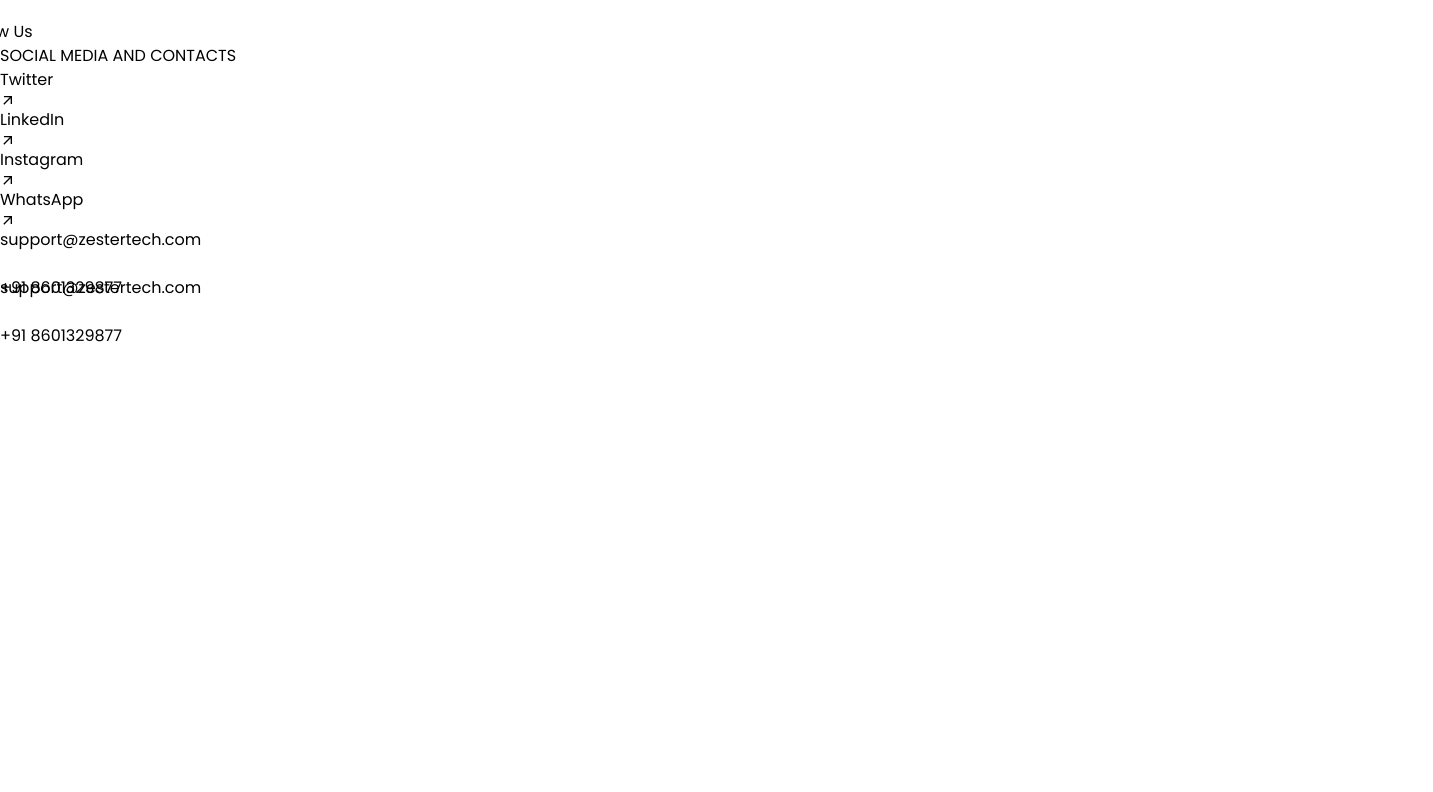
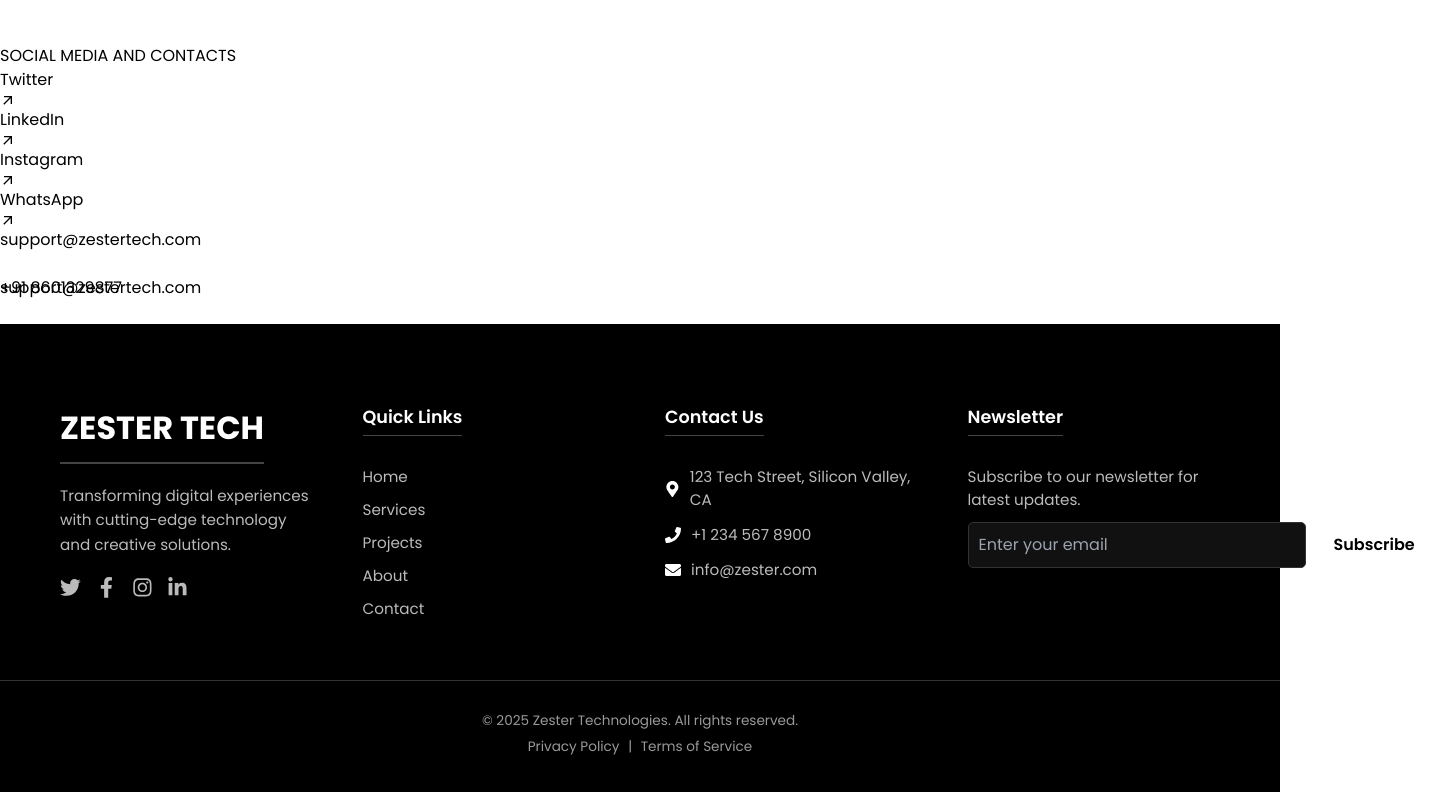
Before and after one commit to SanjeevCod3r/ZesterTech.Com, a React (Vite) app: page /about in a window 1280 px wide. Shown: the part 8377-9169 px from the top of the page, 1433 px wide, since content can reach past the window. Before the commit the page ends 8725 px from the top, so only its background shows below. Built offline with nearby package versions, Linux system fonts and the light colour scheme.

Commit message:
[Sanjeev Jaiswal] Add: Done Footer

```diff
--- /dev/null
+++ b/src/components/Footer.jsx
@@ -0,0 +1,239 @@
+import React from 'react';
+import styled from 'styled-components';
+import {
+  FaTwitter,
+  FaFacebookF,
+  FaInstagram,
+  FaLinkedinIn,
+  FaMapMarkerAlt,
+  FaPhone,
+  FaEnvelope,
+} from 'react-icons/fa';
+
+const Footer = () => {
+  return (
+    <FooterContainer>
+      <Content>
+        <Column>
+          <Logo>zester Tech</Logo>
+          <Description>
+            Transforming digital experiences with cutting-edge technology and creative solutions.
+          </Description>
+          <SocialLinks>
+            <a href="#"><FaTwitter /></a>
+            <a href="#"><FaFacebookF /></a>
+            <a href="#"><FaInstagram /></a>
+            <a href="#"><FaLinkedinIn /></a>
+          </SocialLinks>
+        </Column>
+
+        <Column>
+          <Title>Quick Links</Title>
+          <Links>
+            <a href="#home">Home</a>
+            <a href="#services">Services</a>
+            <a href="#projects">Projects</a>
+            <a href="#about">About</a>
+            <a href="#contact">Contact</a>
+          </Links>
+        </Column>
+
+        <Column>
+          <Title>Contact Us</Title>
+          <ContactInfo>
+            <div><FaMapMarkerAlt /><span>123 Tech Street, Silicon Valley, CA</span></div>
+            <div><FaPhone /><span>+1 234 567 8900</span></div>
+            <div><FaEnvelope /><span>info@zester.com</span></div>
+          </ContactInfo>
+        </Column>
+
+        <Column>
+          <Title>Newsletter</Title>
+          <Newsletter>
+            <p>Subscribe to our newsletter for latest updates.</p>
+            <form>
+              <input type="email" placeholder="Enter your email" />
+              <button type="submit">Subscribe</button>
+            </form>
+          </Newsletter>
+        </Column>
+      </Content>
+
+      <BottomBar>
+        <p>&copy; {new Date().getFullYear()} Zester Technologies. All rights reserved.</p>
+        <p>
+          <a href="#">Privacy Policy</a> | <a href="#">Terms of Service</a>
+        </p>
+      </BottomBar>
+    </FooterContainer>
+  );
+};
+
+// Styled Components
+
+const FooterContainer = styled.footer`
+  background: #000;
+  color: #eee;
+  padding: 80px 0 30px;
+  font-family: 'Segoe UI', sans-serif;
+`;
+
+const Content = styled.div`
+  max-width: 1200px;
+  margin: auto;
+  padding: 0 20px;
+  display: grid;
+  grid-template-columns: repeat(auto-fit, minmax(250px, 1fr));
+  gap: 50px;
+`;
+
+const Column = styled.div`
+  display: flex;
+  flex-direction: column;
+  gap: 20px;
+`;
+
+const Logo = styled.h1`
+  font-size: 2rem;
+  font-weight: bold;
+  color: #fff;
+  text-transform: uppercase;
+  border-bottom: 2px solid #444;
+  padding-bottom: 10px;
+  width: fit-content;
+`;
+
+const Description = styled.p`
+  color: #bbb;
+  font-size: 0.95rem;
+  line-height: 1.6;
+`;
+
+const SocialLinks = styled.div`
+  display: flex;
+  gap: 15px;
+
+  a {
+    color: #bbb;
+    font-size: 1.3rem;
+    transition: all 0.3s ease;
+
+    &:hover {
+      color: #fff;
+      transform: scale(1.1);
+    }
+  }
+`;
+
+const Title = styled.h3`
+  font-size: 1.1rem;
+  font-weight: 600;
+  color: #fff;
+  margin-bottom: 10px;
+  border-bottom: 1px solid #444;
+  padding-bottom: 5px;
+  width: fit-content;
+`;
+
+const Links = styled.div`
+  display: flex;
+  flex-direction: column;
+  gap: 10px;
+
+  a {
+    color: #bbb;
+    text-decoration: none;
+    font-size: 0.95rem;
+    transition: color 0.3s;
+
+    &:hover {
+      color: #fff;
+    }
+  }
+`;
+
+const ContactInfo = styled.div`
+  display: flex;
+  flex-direction: column;
+  gap: 12px;
+
+  div {
+    display: flex;
+    align-items: center;
+    gap: 10px;
+    color: #bbb;
+    font-size: 0.95rem;
+
+    svg {
+      color: #fff;
+      font-size: 1rem;
+    }
+  }
+`;
+
+const Newsletter = styled.div`
+  p {
+    color: #bbb;
+    font-size: 0.95rem;
+  }
+
+  form {
+    display: flex;
+    gap: 10px;
+    margin-top: 10px;
+
+    input {
+      flex: 1;
+      padding: 10px;
+      background: #111;
+      color: #fff;
+      border: 1px solid #333;
+      border-radius: 5px;
+
+      &:focus {
+        outline: none;
+        border-color: #fff;
+      }
+    }
+
+    button {
+      padding: 10px 18px;
+      background: #fff;
+      color: #000;
+      border: none;
+      font-weight: 600;
+      border-radius: 5px;
+      cursor: pointer;
+      transition: background 0.3s;
+
+      &:hover {
+        background: #ddd;
+      }
+    }
+  }
+`;
+
+const BottomBar = styled.div`
+  margin-top: 60px;
+  padding-top: 25px;
+  border-top: 1px solid #333;
+  text-align: center;
+  font-size: 0.85rem;
+  color: #999;
+
+  p {
+    margin: 5px 0;
+  }
+
+  a {
+    color: #999;
+    text-decoration: none;
+    margin: 0 5px;
+
+    &:hover {
+      color: #fff;
+    }
+  }
+`;
+
+export default Footer;
--- a/src/pages/About.jsx
+++ b/src/pages/About.jsx
@@ -7,6 +7,7 @@ import Team from '../components/aboutus/Team';
 import FollowUs from "../components/FollowUs";
 import SocialMediaLinks from "../components/SocialMediaLinks";
 import ContactDetails from "../components/ContactDetails";
+import Footer from "../components/Footer";
 
 const About = () => {
   useEffect(() => {
@@ -23,6 +24,7 @@ const About = () => {
       <FollowUs />
       <SocialMediaLinks />
       <ContactDetails />
+      <Footer />
     </div>
   )
 }
--- a/src/pages/Contact.jsx
+++ b/src/pages/Contact.jsx
@@ -5,6 +5,7 @@ import ContactInfo from "../components/contactus/ContactInfo";
 import FollowUs from "../components/FollowUs";
 import SocialMediaLinks from "../components/SocialMediaLinks";
 import ContactDetails from "../components/ContactDetails";
+import Footer from "../components/Footer";
 
 const Contact = () => {
   return (
@@ -31,6 +32,7 @@ const Contact = () => {
       <FollowUs />
       <SocialMediaLinks />
       <ContactDetails />
+      <Footer />
     </div>
   );
 };
--- a/src/pages/Home.jsx
+++ b/src/pages/Home.jsx
@@ -12,6 +12,7 @@ import SocialMediaLinks from "../components/SocialMediaLinks";
 import ContactDetails from "../components/ContactDetails";
 import ContactPopup from "../components/ContactPopup";
 import Testimonials from "../components/Testimonials";
+import Footer from "../components/Footer";
 
 const Home = () => {
   return (
@@ -29,6 +30,7 @@ const Home = () => {
       <FollowUs />
       <SocialMediaLinks />
       <ContactDetails />
+      <Footer />
     </>
   );
 };
```
